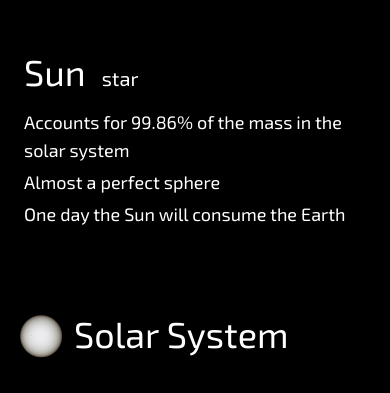
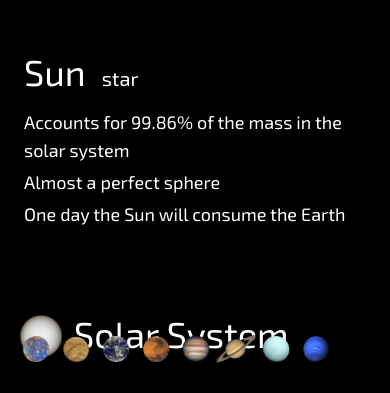
Before and after one commit to zhutaoping/react-solar-system, a React (Vite) app: page / in a window 390 px wide. Shown: the part 451-844 px from the top of the page. Built offline with nearby package versions, Linux system fonts and the light colour scheme.

Commit message:
Fix Dock re-render every page transition

```diff
--- a/src/App.tsx
+++ b/src/App.tsx
@@ -4,12 +4,16 @@ import Layout from './Layout'
 import HomePage from './pages/home/HomePage'
 import MercuryPage from './pages/mercury/MercuryPage'
 import VenusPage from './pages/venus/VenusPage'
+import Dock from './components/Dock/Dock'
+import Header from './components/Header'
 
 export default function App() {
   const location = useLocation()
 
   return (
     <div className="App">
+      <Header />
+      <Dock />
       <AnimatePresence initial={false} mode="wait">
         <Routes location={location} key={location.pathname}>
           <Route path="/" element={<Layout />}>
--- a/src/Layout.tsx
+++ b/src/Layout.tsx
@@ -1,15 +1,8 @@
 import { Outlet } from 'react-router-dom'
-import Dock from './components/Dock/Dock'
-import Header from './components/Header'
-import { useMediaQuery } from './hooks/useMediaQuery'
 
 export default function Layout() {
-  const isXL = useMediaQuery('(min-width: 1280px)')
-
   return (
     <div className="h-screen overflow-hidden">
-      <Header />
-      {isXL && <Dock />}
       <Outlet />
     </div>
   )
--- a/src/index.css
+++ b/src/index.css
@@ -1,4 +1,4 @@
-@import url("https://fonts.googleapis.com/css2?family=Exo+2:wght@400;600&display=swap");
+@import url('https://fonts.googleapis.com/css2?family=Exo+2:wght@400;600&display=swap');
 
 @tailwind base;
 @tailwind components;
@@ -6,7 +6,7 @@
 
 @layer base {
   :root {
-		--font-exo-2: "Exo 2", sans-serif;
+    --font-exo-2: 'Exo 2', sans-serif;
   }
 
   body {
```
Lines whose indentation alone changed are shown as unchanged.
